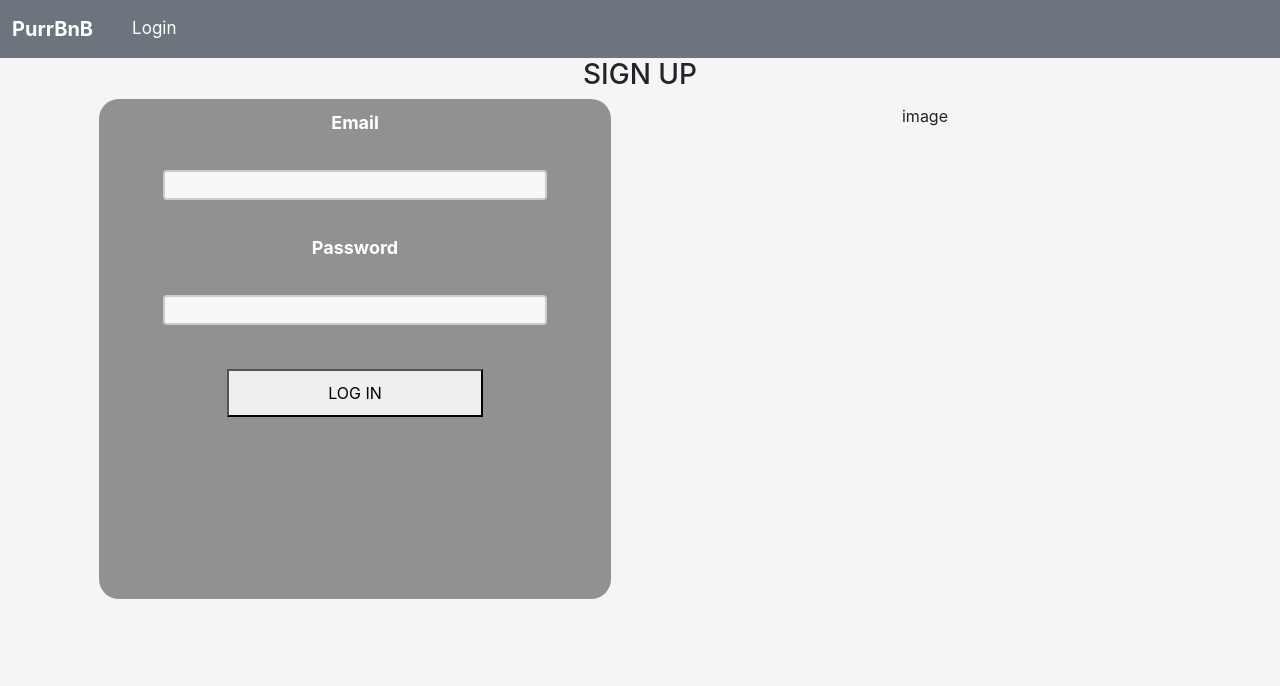
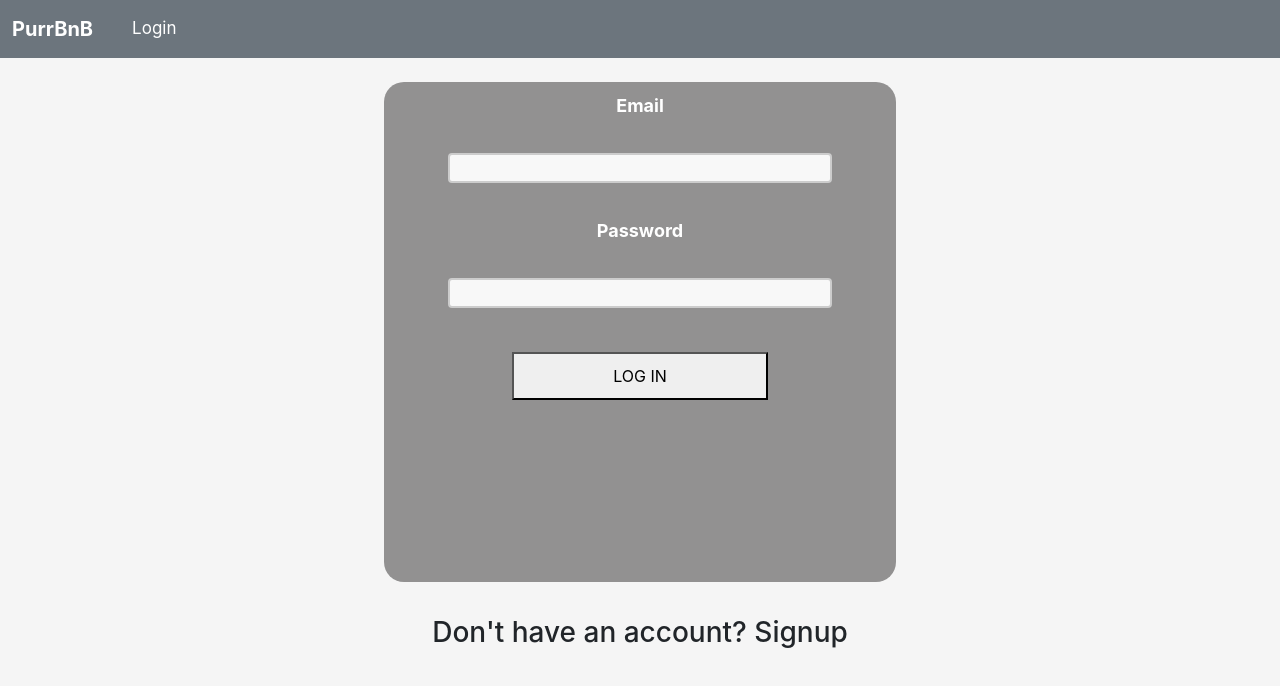
Before and after one commit to Bereket-U/purrbnb, a React (Create React App) app: page / in a window 1280 px wide. Shown: the top 686 px of the page. Built offline with nearby package versions, Linux system fonts and the light colour scheme; no server answers.

Commit message:
update login form

```diff
--- a/src/App.css
+++ b/src/App.css
@@ -43,3 +43,20 @@ html {
     transform: rotate(360deg);
   }
 }
+
+.login-form {
+  color: white;
+  background-color: rgb(146, 145, 145);
+  margin: 0 auto;
+  max-width: 400px;
+  min-width: 300px;
+}
+@media screen and (max-with = 600px) {
+  .login-form {
+    min-width: 400px;
+  }
+}
+.signup-login:hover {
+  cursor: pointer;
+  font-weight: bold;
+}
--- a/src/components/LoginForm/LoginForm.jsx
+++ b/src/components/LoginForm/LoginForm.jsx
@@ -45,8 +45,6 @@ export default class SignUpForm extends Component {
     return (
       <div>
         <div class="container">
-          <div class="row">
-            <div class="col">
           <div className="form-container" onSubmit={this.handleSubmit}>
             <form autoComplete="off">
               <label>Email</label>
@@ -74,12 +72,6 @@ export default class SignUpForm extends Component {
           </div>
           <p className="error-message">&nbsp;{this.state.error}</p>
         </div>
-            <div class="col">
-              <p>image</p>
-              <p className="error-message">&nbsp;{this.state.error}</p>
-            </div>
-          </div>
-        </div>
       </div>
     );
   }
--- a/src/pages/AuthPage/AuthPage.jsx
+++ b/src/pages/AuthPage/AuthPage.jsx
@@ -13,13 +13,7 @@ export default class AuthPage extends React.Component {
     return (
       <main className="AuthPage">
         <AuthMenu />
-        <div>
-          <h3
-            onClick={() => this.setState({ showLogin: !this.state.showLogin })}
-          >
-            {this.state.showLogin ? "SIGN UP" : "LOG IN"}
-          </h3>
-        </div>
+        <br />
 
         {/* Another ternary operator! */}
         {/* If showLogin is true, show the login form. If false, show the signup form */}
@@ -28,6 +22,13 @@ export default class AuthPage extends React.Component {
         ) : (
           <SignUpForm setUserInState={this.props.setUserInState} />
         )}
+
+        <h3
+          className="signup-login"
+          onClick={() => this.setState({ showLogin: !this.state.showLogin })}
+        >
+          {this.state.showLogin ? "Don't have an account? Signup" : "Log in"}
+        </h3>
       </main>
     );
   }
```
Lines whose indentation alone changed are shown as unchanged.
